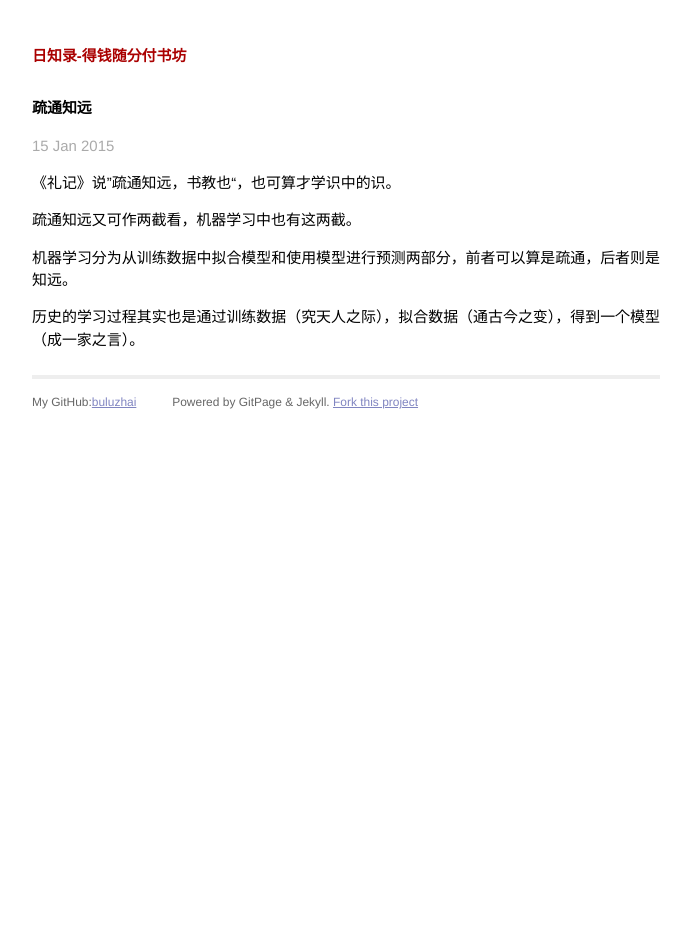
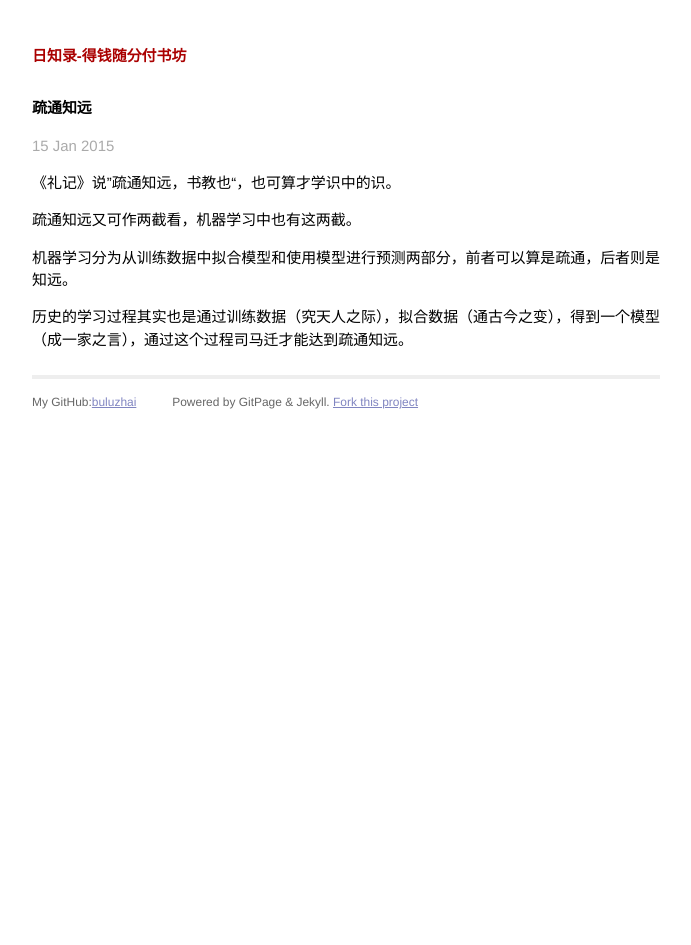
Before and after one commit to gpscad/buluzhai.github.io, a Jekyll site: the page built from _posts/2015-01-14-ml.markdown, in a window 1280 px wide. Shown: the whole page, without its empty margins (294-985 px from the left). Built offline with Jekyll 4.4.1, drawn with Linux system fonts in a browser that asks for light colours; Markdown is read by kramdown in place of the engine named in the settings; comment, search, counter and statistics services are not loaded.

Commit message:
Update 2015-01-14-ml.markdown

```diff
--- a/_posts/2015-01-14-ml.markdown
+++ b/_posts/2015-01-14-ml.markdown
@@ -10,4 +10,4 @@ categories: 读书
 
 机器学习分为从训练数据中拟合模型和使用模型进行预测两部分，前者可以算是疏通，后者则是知远。
 
-历史的学习过程其实也是通过训练数据（究天人之际），拟合数据（通古今之变），得到一个模型（成一家之言）。
+历史的学习过程其实也是通过训练数据（究天人之际），拟合数据（通古今之变），得到一个模型（成一家之言），通过这个过程司马迁才能达到疏通知远。
```
